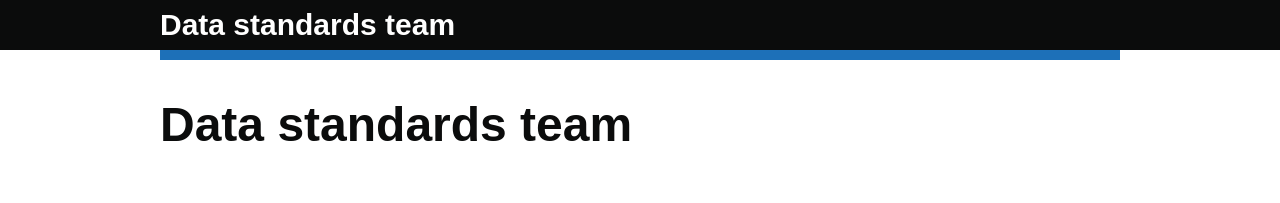
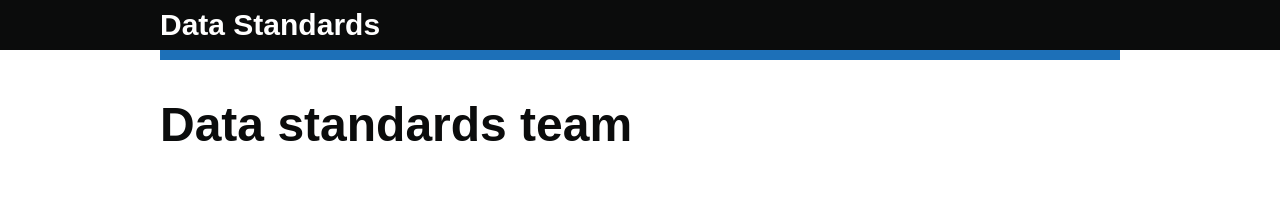
Before and after one commit to digital-land/data-standards-team, a Jekyll site: the page built from index.md, in a window 1280 px wide. Shown: the top 203 px of the page. Built offline with Jekyll 4.4.1, drawn with Linux system fonts in a browser that asks for light colours; some web fonts are replaced; our own code applies the rules of GitHub Pages for plain Markdown files.

Commit message:
Use name setting

```diff
--- a/_config.yml
+++ b/_config.yml
@@ -23,4 +23,5 @@ defaults:
       is_post: true # automatically set is_post=true for all posts
 
 settings:
+  name: "Data Standards"
   govukAssetPath: "/assets/govuk-frontend"
--- a/_includes/govuk-header.html
+++ b/_includes/govuk-header.html
@@ -4,7 +4,7 @@
       <a href="#" class="govuk-header__link govuk-header__link--homepage">
         <span class="govuk-header__logotype">
           <span class="govuk-header__logotype-text">
-            Data standards team
+            {{ site.settings.name }}
           </span>
         </span>
       </a>
```
